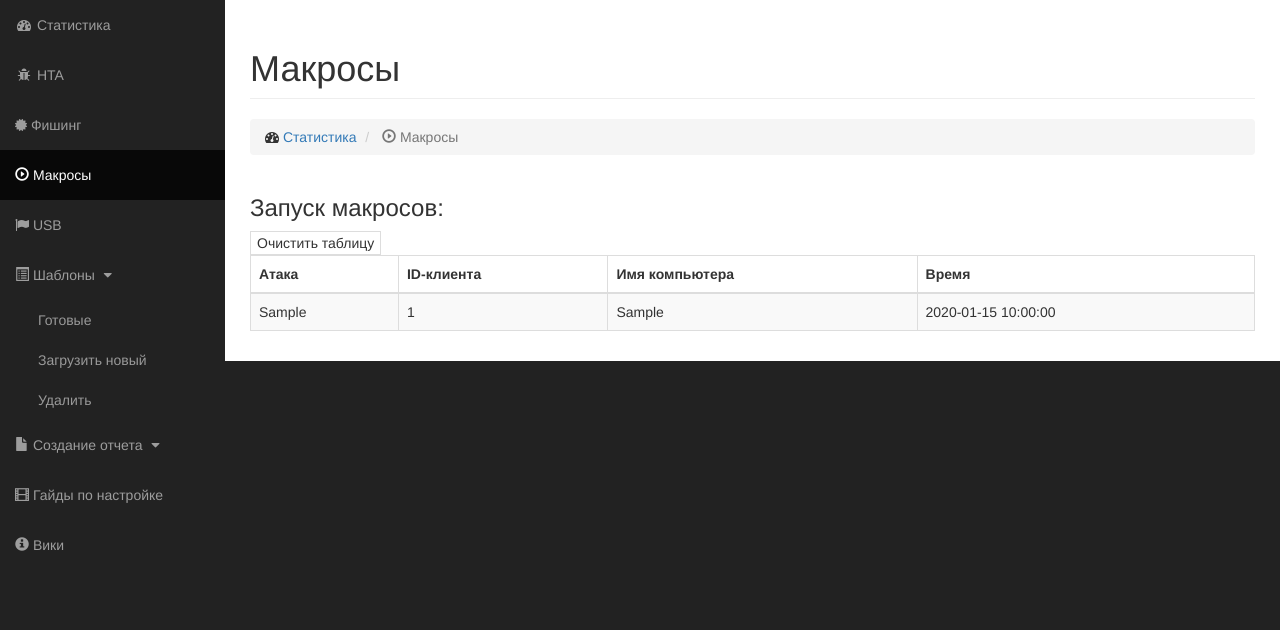
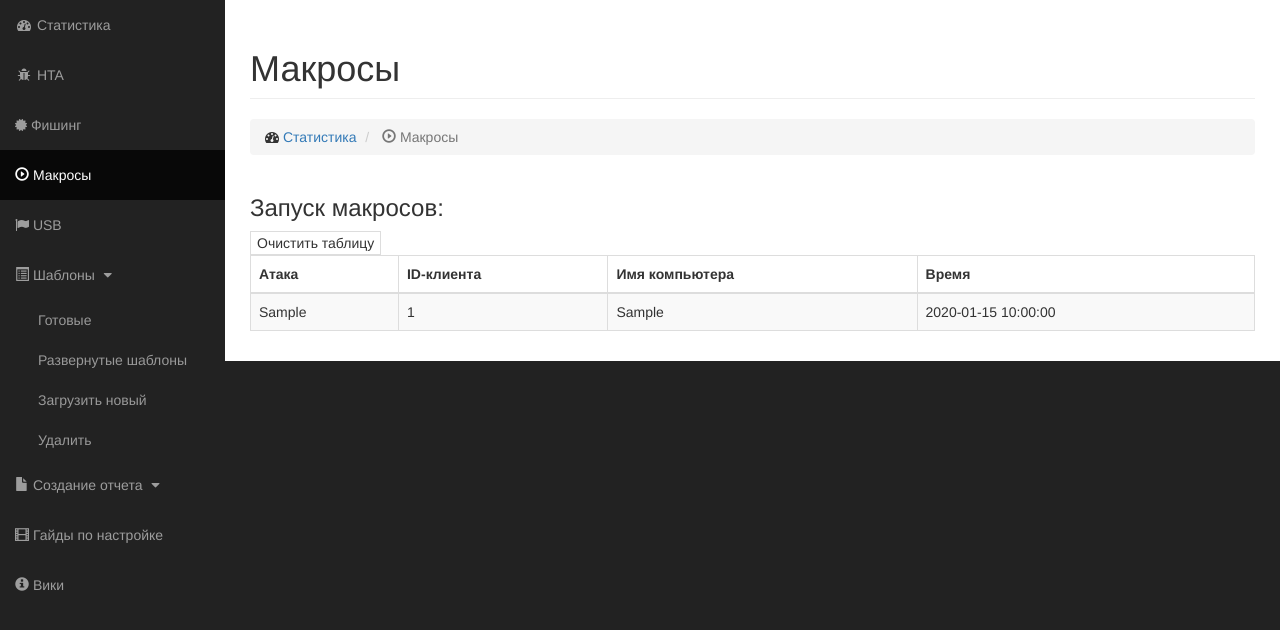
Before and after one commit to ir0njaw/HumanTracker, a PHP site: page /cc/makros/ in a window 1280 px wide, after a click on "Шаблоны". Shown: the part 51-681 px from the top of the page. Run offline with PHP 8.4, Linux system fonts and the light colour scheme; tables that the repository leaves empty hold one stand-in row (values such as "Sample post").

Commit message:
Update index.php

```diff
--- a/cc/makros/index.php
+++ b/cc/makros/index.php
@@ -79,6 +79,9 @@
                         <ul id="demo" class="collapse">
                             <li>
                                 <a href="../template/">Готовые</a>
+                            </li>
+                            <li>
+                                <a href="../template/deployed.php">Развернутые шаблоны</a>
                             </li>
                             <li>
                                 <a href="../template/new.php">Загрузить новый</a>
```
